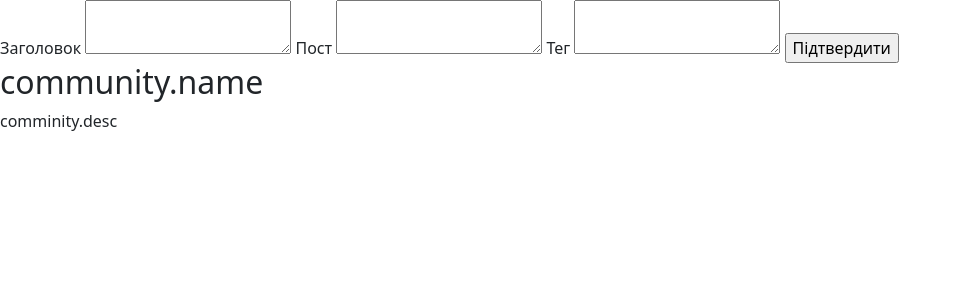
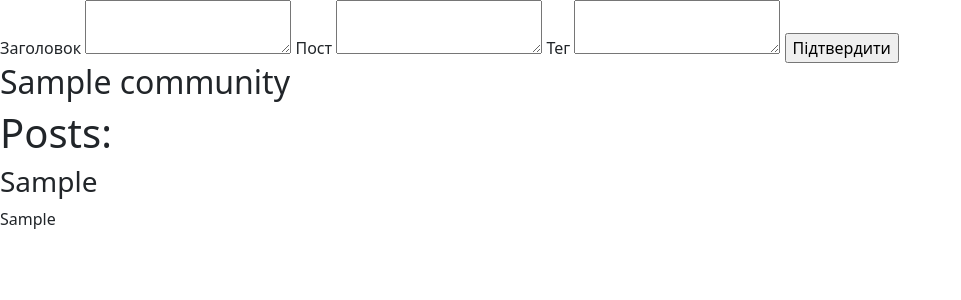
Before and after one commit to Fundi1330/Dumka, a Flask app: page / in a window 1280 px wide. Shown: the top 300 px of the page, without its empty margins (0-961 px from the left). Run offline with Flask 2, Linux system fonts and the light colour scheme; tables that the repository leaves empty hold one stand-in row (values such as "Sample post").

Commit message:
changed and fixed everything

```diff
--- a/application/__init__.py
+++ b/application/__init__.py
@@ -24,24 +24,24 @@ def load_user(id):
     return User.query.get(int(id))
 
 
-@app.route('/') #Головна сторінка
-@app.route('/index')
+@app.route('/', methods=['GET', 'POST']) #Головна сторінка
+@app.route('/index', methods=['GET', 'POST'])
 def main():
     posts = Post.query.all()
     recomended_communities = Community.query.all()
     form = PostForm()
-    if form.validate_on_submit():
+    if form.validate_on_submit() and current_user.is_authenticated:
         post = Post(theme=form.title.data, tag=form.tag.data, author=current_user.username)
         db.session.add(post)
         db.session.commit()
-    return render_template('index.html', title='Reddit', post=posts, recomended_communities=recomended_communities, form=form)
+    return render_template('index.html', title='Reddit', posts=posts, recomended_communities=recomended_communities, form=form)
 
 
 @app.route('/sing_in', methods=['GET', 'POST']) #Реєстрація
 def sing_up():
     form = Registration()
     if form.validate_on_submit():
-        user = User(username=form.username.data, email=form.email.data, password_hash=form.password.data )
+        user = User(name=form.name.data, username=form.username.data, email=form.email.data, password_hash=form.password.data)
         user.set_password(form.password.data)
         db.session.add(user)
         db.session.commit()
--- a/application/forms.py
+++ b/application/forms.py
@@ -6,21 +6,21 @@ from hashlib import md5
 
 class Registration(FlaskForm):  # Для реєстрації, треба html
     name = StringField('Імя', validators=[DataRequired()])
-    nickname = StringField('Користувач', validators=[DataRequired('Не мже бути пусте')])
+    username = StringField('Користувач', validators=[DataRequired('Не мже бути пусте')])
     password = PasswordField('Пароль', validators=[DataRequired('Не мже бути пусте')])
     email = StringField('Почта', validators=[DataRequired(), Email()])
-    remember_me = BooleanField('Запамятай мене!')
     submit = SubmitField('Підтвердити')
 
 class Login(FlaskForm):  # Для входу, треба html
-    nickname = StringField('Користувач', validators=[DataRequired()])
+    username = StringField('Користувач', validators=[DataRequired()])
     password = PasswordField('Пароль', validators=[DataRequired('Не мже бути пусте')])
+    remember_me = BooleanField('Запамятай мене!')
     submit = SubmitField('Підтвердити')
 
 class EditForm(FlaskForm):  # Для того щоб миняти імя и тд треба бд
     # бд
 
-    nickname = StringField('Користувач', validators=[DataRequired()])
+    name = StringField('Користувач', validators=[DataRequired()])
     about_me = TextAreaField('Про мене', validators=[Length(min=0, max=140)])
     submit = SubmitField('Підтвердити')  # Кнопка
 
@@ -34,7 +34,7 @@ class EditFormPrivat(FlaskForm):  # Теж треба бд
     # бд
 
 
-    nickname = StringField('Користувач', validators=[DataRequired()])
+    username = StringField('Користувач', validators=[DataRequired()])
     password = PasswordField('Пароль', validators=[DataRequired('Не мже бути пусте')])
     email = StringField('Почта', validators=[DataRequired(), Email()])
     submit = SubmitField('Підтвердити')  # Кнопка
--- a/application/models.py
+++ b/application/models.py
@@ -25,7 +25,7 @@ class Post(db.Model):
     __tablename__ = 'Post'
     id = db.Column(db.Integer, primary_key=True)
     theme = db.Column(db.String)
-    tag = db.Column(db.String, index=True)
+    tags = db.Column(db.String, index=True)
     author = db.Column(db.String, index=True)
 
 
--- a/application/templates/index.html
+++ b/application/templates/index.html
@@ -24,14 +24,19 @@
     </section>
     <section class="recomended">
         {% for community in recomended_communities %}
-            <h2 class="recomended__item">community.name</h2>
-            <p class="recomended__item">comminity.desc</p>
+            <div>
+                <h2 class="recomended__item">{{ community.name }}</h2>
+            </div>
+            <!-- <p class="recomended__item">comminity.desc</p> -->
         {% endfor %}
     </section>
     <section class="posts">
+        <h1>Posts:</h1>
         {% for post in posts %}
-            <h3 class="post__header">post.header</h3>
-            <p class="post__body">post.body</p>
+            <h3 class="post__header">{{ post.theme }}</h3>
+            <p class="post__body">
+                {{ post.tags }}
+            </p>
         {% endfor %}
     </section>
 {% endblock %}
```
Also changed, not shown: migrations/versions/1b3402dcfc15_.py (added, +32 -0 lines).
